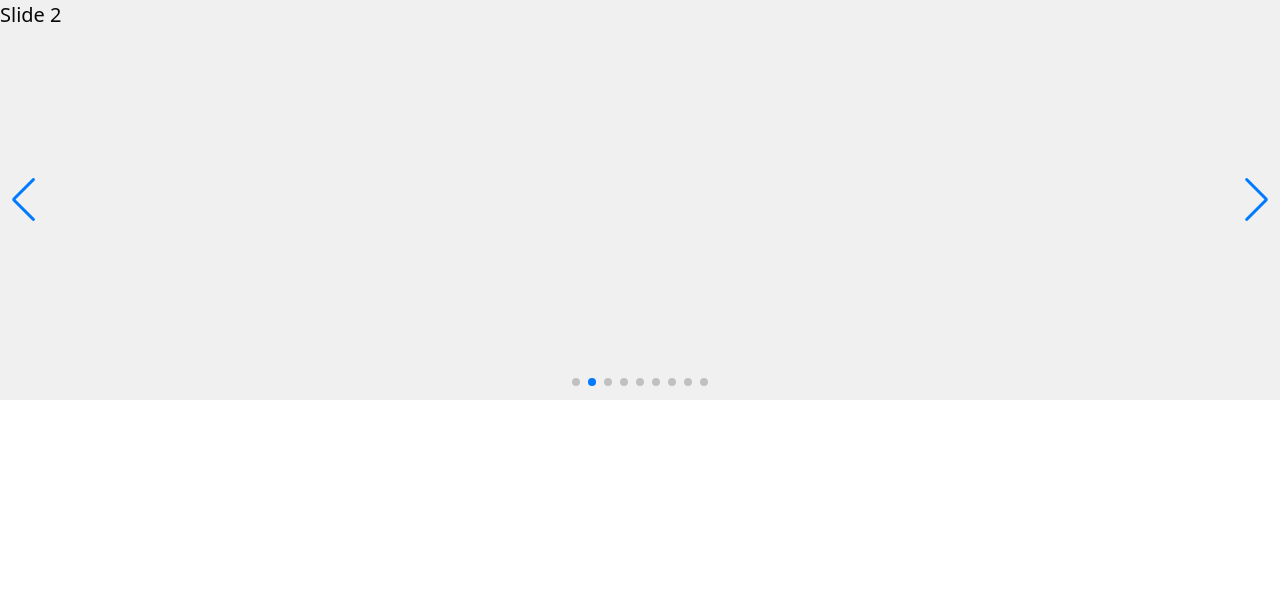
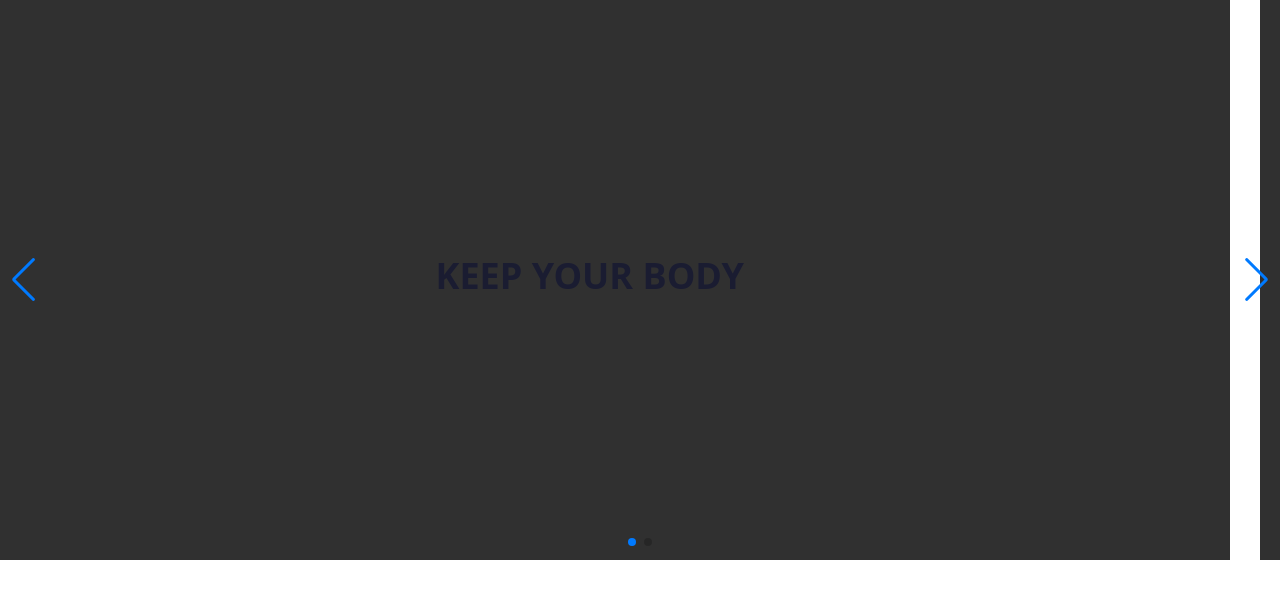
Before and after one commit to dagiStark/gym, a React (Vite) app: page / in a window 1280 px wide. Shown: the top 598 px of the page. Built offline with nearby package versions, Linux system fonts and the light colour scheme.

Commit message:
hero section

```diff
--- a/src/App.jsx
+++ b/src/App.jsx
@@ -1,9 +1,11 @@
-import { Home } from "./pages";
+import { Home, Hero } from "./pages";
+
 
 function App() {
   return (
     <>
       <Home />
+      <Hero />
     </>
   );
 }
--- a/src/pages/Hero.jsx
+++ b/src/pages/Hero.jsx
@@ -1,10 +1,54 @@
+import { Swiper, SwiperSlide } from "swiper/react";
+import "swiper/css";
+import "swiper/css/pagination";
+import "swiper/css/navigation";
+import image1 from "../assets/image1.jpg";
+
+import { Autoplay, Pagination, Navigation } from "swiper/modules";
 
 function Hero() {
   return (
-    <div>
-
-    </div>
-  )
+    <>
+      <Swiper
+        spaceBetween={30}
+        centeredSlides={true}
+        loop={true}
+        autoplay={{
+          delay: 2500,
+          disableOnInteraction: false,
+        }}
+        pagination={{
+          clickable: true,
+        }}
+        navigation={true}
+        modules={[Autoplay, Pagination, Navigation]}
+        className=" w-full h-auto "
+      >
+        <SwiperSlide>
+          <div className="w-full h-[70vh] relative">
+            <div className="w-full h-full bg-black/80 absolute top-0 left-0 z-10"></div>
+            {""}
+            <div className="w-full h-full flex items-center justify-center flex-col z-10 lg:px-24 md:px-16 sm:px-6 px-4">
+              <h5 className="lg:text-4xl md:text-3xl sm:text-2xl text-2xl text-indigo-400 font-semibold mb-2 uppercase">
+                Keep your body
+              </h5>
+            </div>
+          </div>
+        </SwiperSlide>
+        <SwiperSlide>
+          <div className="w-full h-[70vh] relative">
+            <div className="w-full h-full bg-black/80 absolute top-0 left-0 z-10"></div>
+            {""}
+            <div className="w-full h-full flex items-center justify-center flex-col z-10 lg:px-24 md:px-16 sm:px-6 px-4">
+              <h5 className="lg:text-4xl md:text-3xl sm:text-2xl text-2xl text-indigo-400 font-semibold mb-2 uppercase">
+                Keep your body
+              </h5>
+            </div>
+          </div>
+        </SwiperSlide>
+      </Swiper>
+    </>
+  );
 }
 
-export default Hero
+export default Hero;
--- a/src/pages/Home.jsx
+++ b/src/pages/Home.jsx
@@ -1,41 +1,7 @@
-
-import { Swiper, SwiperSlide } from "swiper/react";
-
-
-import "swiper/css";
-import "swiper/css/pagination";
-import "swiper/css/navigation";
-
-import { Autoplay, Pagination, Navigation } from "swiper/modules";
 
 function Home() {
   return (
-    <div className="">
-      <Swiper
-        spaceBetween={30}
-        centeredSlides={true}
-        autoplay={{
-          delay: 2500,
-          disableOnInteraction: false,
-        }}
-        pagination={{
-          clickable: true,
-        }}
-        navigation={true}
-        modules={[Autoplay, Pagination, Navigation]}
-        className="mySwiper"
-      >
-        <SwiperSlide>Slide 1</SwiperSlide>
-        <SwiperSlide>Slide 2</SwiperSlide>
-        <SwiperSlide>Slide 3</SwiperSlide>
-        <SwiperSlide>Slide 4</SwiperSlide>
-        <SwiperSlide>Slide 5</SwiperSlide>
-        <SwiperSlide>Slide 6</SwiperSlide>
-        <SwiperSlide>Slide 7</SwiperSlide>
-        <SwiperSlide>Slide 8</SwiperSlide>
-        <SwiperSlide>Slide 9</SwiperSlide>
-      </Swiper>
-    </div>
+   <></>
   );
 }
 
--- a/src/pages/index.js
+++ b/src/pages/index.js
@@ -1,3 +1,3 @@
 import Home from './Home.jsx'
-
-export {Home}
+import Hero from './Hero.jsx'
+export {Home, Hero}
```
Also changed, not shown: src/assets/image1.jpg (added).
